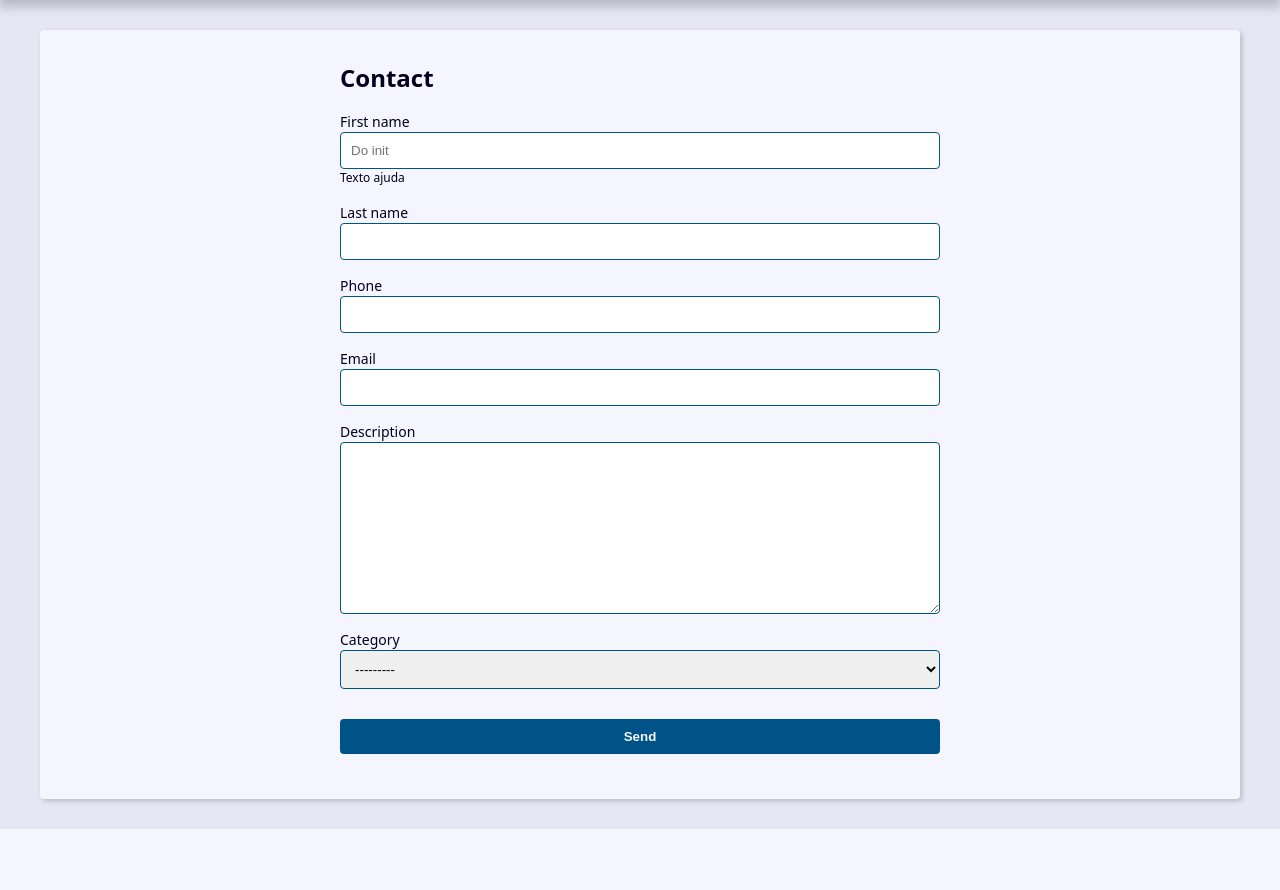
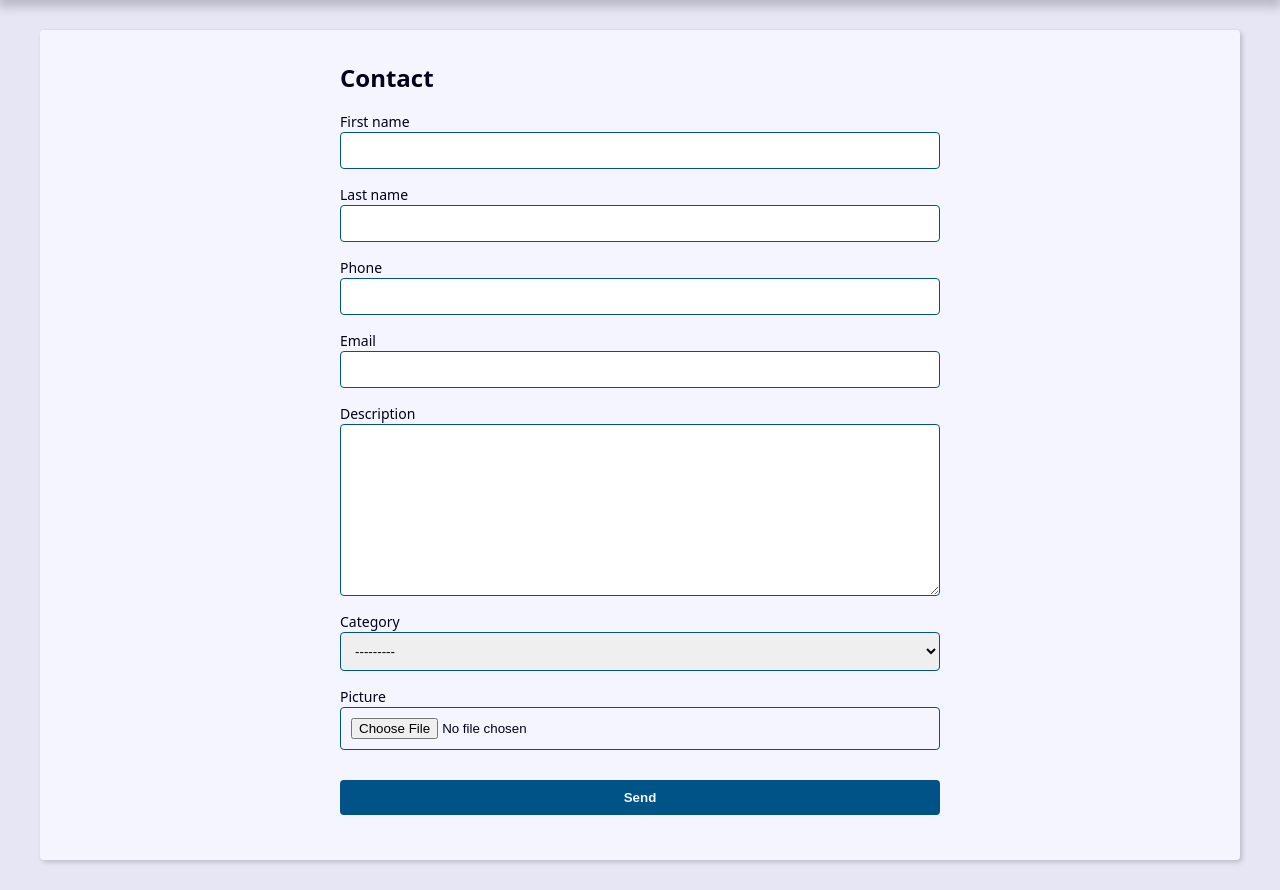
Before and after one commit to luis-otavio-dias/projeto-agenda, a Django app: page /contact/create/ in a window 1280 px wide. Shown: the part 239-1129 px from the top of the page. Before the commit the page ends 1068 px from the top, so only its background shows below. Run offline with Django 5.2, Linux system fonts and the light colour scheme; data that the repository does not hold is empty.

Commit message:
att: mais trechos de código comentados removidos; contact.pictures renomeado para contact.picture

```diff
--- a/contact/forms.py
+++ b/contact/forms.py
@@ -4,25 +4,13 @@ from . import models
 
 
 class ContactForm(forms.ModelForm):
-    first_name = forms.CharField(
-        widget=forms.TextInput(
+    picture = forms.ImageField(
+        widget=forms.FileInput(
             attrs={
-                "class": "classe-a classe-b",
-                "placeholder": "Do init",
+                "accept": "image/*",
             },
         ),
-        help_text="Texto ajuda",
     )
-
-    def __init__(self, *args, **kwargs):
-        super().__init__(*args, **kwargs)
-
-        # self.fields["first_name"].widget.attrs.update(
-        #     {
-        #         "class": "classe-a classe-b",
-        #         "placeholder": "Type your name",
-        #     }
-        # )
 
     class Meta:
         model = models.Contact
@@ -33,15 +21,8 @@ class ContactForm(forms.ModelForm):
             "email",
             "description",
             "category",
+            "picture",
         )
-        # widgets = {
-        #     "first_name": forms.TextInput(
-        #         attrs={
-        #             "class": "classe-a classe-b",
-        #             "placeholder": "Type your name",
-        #         },
-        #     ),
-        # }
 
     def clean(self):
         cleaned_data = self.cleaned_data
--- a/contact/models.py
+++ b/contact/models.py
@@ -23,7 +23,7 @@ class Contact(models.Model):
     created_date = models.DateTimeField(default=timezone.now)
     description = models.TextField(blank=True)
     show = models.BooleanField(default=True)
-    pictures = models.ImageField(blank=True, upload_to="pictures/%Y/%m/")
+    picture = models.ImageField(blank=True, upload_to="pictures/%Y/%m/")
     category = models.ForeignKey(
         Category, on_delete=models.SET_NULL, blank=True, null=True
     )
--- a/contact/templates/contact/contact.html
+++ b/contact/templates/contact/contact.html
@@ -13,9 +13,9 @@
     <p><b>Description:</b> {{ contact.description }} </p>
     <p><b>Category:</b> {{ contact.category.name }} </p>
 
-    {% if contact.pictures %}
+    {% if contact.picture %}
       <p>
-        <img src="{{ contact.pictures.url }}" alt="{{contact.first_name}} {{contact.last_name}}">
+        <img src="{{ contact.picture.url }}" alt="{{contact.first_name}} {{contact.last_name}}">
       </p>
     {% endif %}
 
```
Also changed, not shown: contact/migrations/0005_rename_pictures_contact_picture.py (added).
